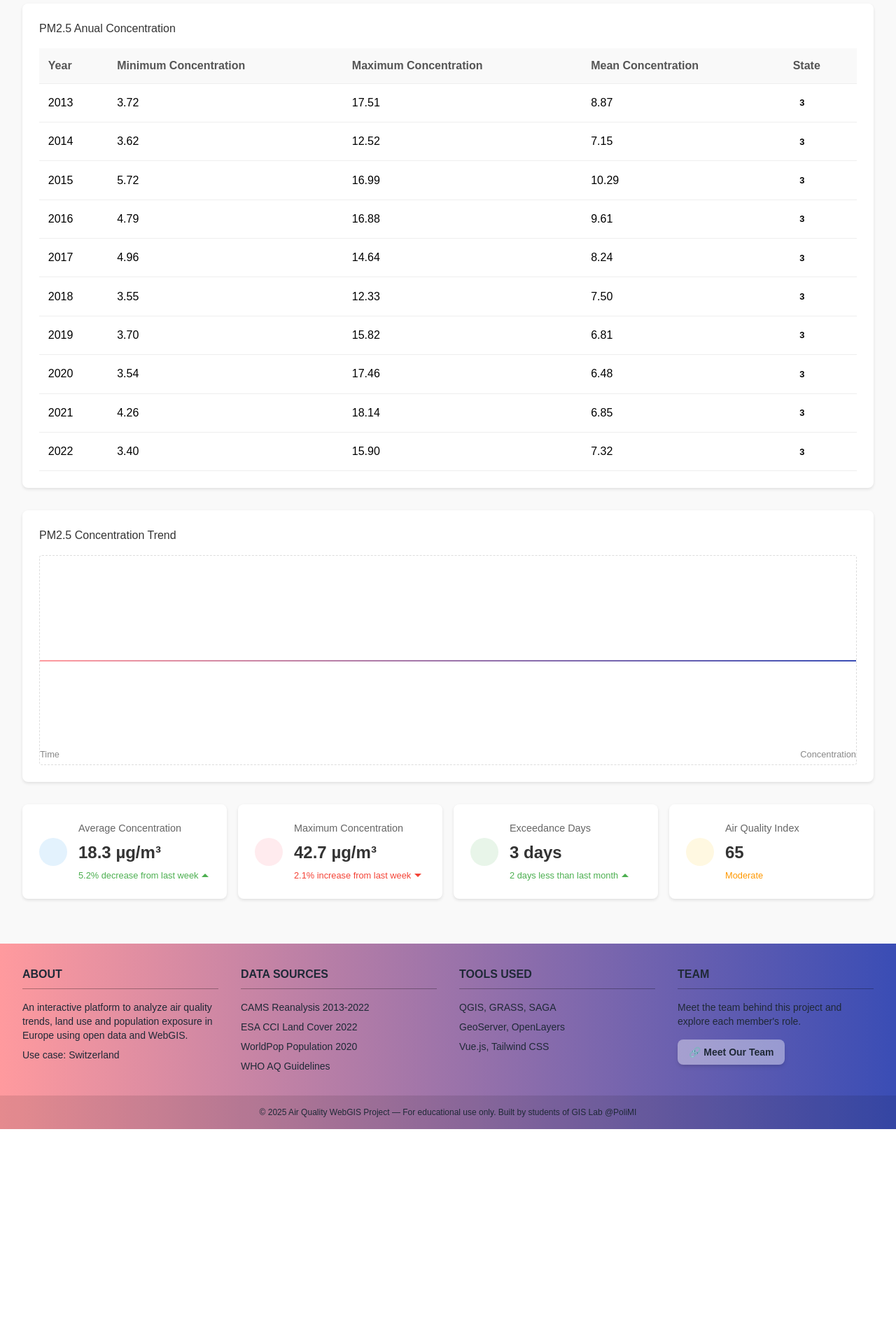
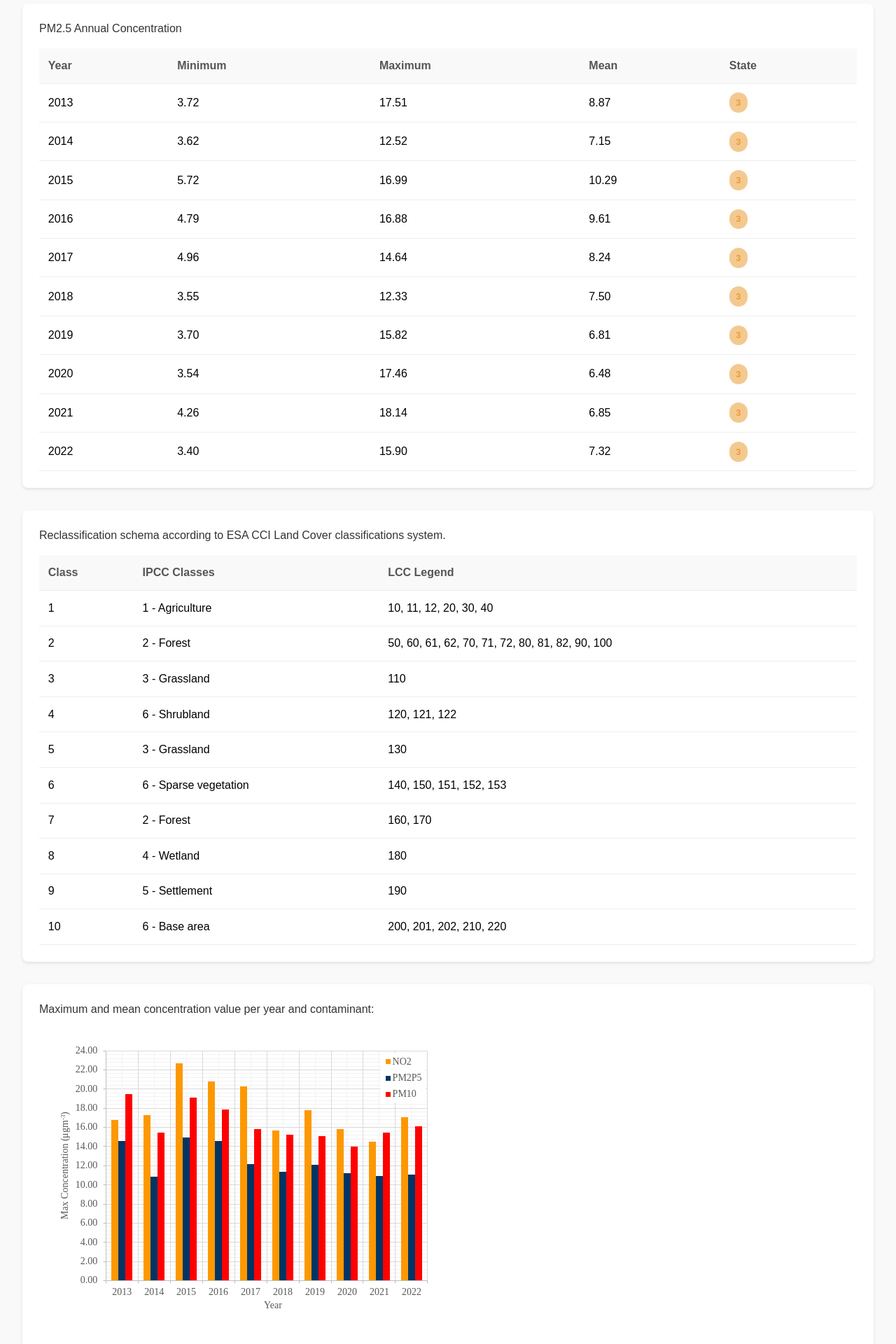
Before and after one commit to Yingbo2077/webgis_vue, a Vue app: page /results in a window 1280 px wide. Shown: the part 280-2200 px from the top of the page at 70% size. Before the commit the page ends 1893 px from the top, so only its background shows below. Built offline with nearby package versions, Linux system fonts and the light colour scheme.

Commit message:
Result Page

```diff
--- a/src/views/ResultPage.vue
+++ b/src/views/ResultPage.vue
@@ -4,7 +4,6 @@
 
     <main class="content-section">
       <h1 class="page-title">Air Quality Analysis Results</h1>
-
       <div class="filter-section">
 
         <div class="filter-group">
@@ -20,14 +19,14 @@
       <div class="results-container">
 
         <div class="table-container">
-          <h3>{{ selectedPollutantLabel }} Anual Concentration</h3>
+          <h3>{{ selectedPollutantLabel }} Annual Concentration</h3>
           <table class="data-table">
             <thead>
               <tr>
                 <th>Year</th>
-                <th>Minimum Concentration</th>
-                <th>Maximum Concentration</th>
-                <th>Mean Concentration</th>
+                <th>Minimum</th>
+                <th>Maximum</th>
+                <th>Mean</th>
                 <th>State</th>
               </tr>
             </thead>
@@ -42,7 +41,7 @@
                 <td>{{ item.mean }}</td>
                 <td>
                     <span class="status-badge" :class="item.statusClass">
-                  {{ item.statusClass }}
+                  {{ item.status }}
                   </span>
                 </td>
               </tr>
@@ -50,18 +49,34 @@
           </table>
         </div>
 
+
+        <div class="table-container">
+          <h3>Reclassification schema according to ESA CCI Land Cover classifications system.</h3>
+          <table class="data-table">
+            <thead>
+              <tr>
+                <th>Class</th>
+                <th>IPCC Classes</th>
+                <th>LCC Legend</th>
+              </tr>
+            </thead>
+            <tbody>
+              <tr v-for="(item, index) in tableDataClass" :key="index">
+                <td>{{ item.Class }}</td>
+                <td>{{ item.IPCC }}</td>
+                <td>{{ item.Legend }}</td>
+              </tr>
+            </tbody>
+          </table>
+        </div>
+
+
+
+
         <div class="chart-container">
-          <h3>{{ selectedPollutantLabel }} Concentration Trend</h3>
-          <div class="chart-placeholder">
-            <!-- This will be replaced with an actual chart component in the future -->
-            <div class="chart-mock">
-              <div class="chart-line"></div>
-              <div class="chart-labels">
-                <span>Time</span>
-                <span>Concentration</span>
-              </div>
-            </div>
-          </div>
+          <h3>Maximum and mean concentration value per year and contaminant:</h3>
+            <img :src="Step6Max" alt="Step6Max" class="image-row"/>
+            <img :src="Step6Mean" alt="Step6Mean" class="image-row"/>
         </div>
 
         <div class="stats-container">
@@ -82,12 +97,16 @@
 
     <AppFooter />
   </div>
+
+
 </template>
 
 <script setup>
 import { ref, computed } from 'vue';
 import AppHeader from '@/components/AppHeader.vue';
 import AppFooter from '@/components/AppFooter.vue';
+import Step6Max from '@/assets/Step6_max.svg';
+import Step6Mean from '@/assets/Step6_mean.svg';
 
 // Sample data
 const pollutants = ref([
@@ -139,50 +158,65 @@ const statsData = ref([
 
 // Sample table data
 const dataNO2 = ref([
-  {year: '2013', minimum: '1.89', maximum: '19.39', mean: '7.04', statusClass: 'Good'},
-  {year: '2014', minimum: '1.92', maximum: '18.76', mean: '7.01', statusClass: '2'},
-  {year: '2015', minimum: '3.58', maximum: '23.50', mean: '9.72', statusClass: '2'},
-  {year: '2016', minimum: '2.94', maximum: '21.13', mean: '9.06', statusClass: '2'},
-  {year: '2017', minimum: '3.04', maximum: '20.86', mean: '8.71', statusClass: '2'},
-  {year: '2018', minimum: '1.77', maximum: '17.21', mean: '6.40', statusClass: '2'},
-  {year: '2019', minimum: '1.51', maximum: '18.89', mean: '5.93', statusClass: '2'},
-  {year: '2020', minimum: '1.27', maximum: '16.09', mean: '5.64', statusClass: '2'},
-  {year: '2021', minimum: '1.61', maximum: '16.77', mean: '6.00', statusClass: '2'},
-  {year: '2022', minimum: '1.59', maximum: '18.76', mean: '6.20', statusClass: '2'}]);
+  {year: '2013', minimum: '1.89', maximum: '19.39', mean: '7.04', statusClass: 'good', status:'2'},
+  {year: '2014', minimum: '1.92', maximum: '18.76', mean: '7.01', statusClass: 'good', status:'2'},
+  {year: '2015', minimum: '3.58', maximum: '23.50', mean: '9.72', statusClass: 'good', status:'2'},
+  {year: '2016', minimum: '2.94', maximum: '21.13', mean: '9.06', statusClass: 'good', status:'2'},
+  {year: '2017', minimum: '3.04', maximum: '20.86', mean: '8.71', statusClass: 'good', status:'2'},
+  {year: '2018', minimum: '1.77', maximum: '17.21', mean: '6.40', statusClass: 'good', status:'2'},
+  {year: '2019', minimum: '1.51', maximum: '18.89', mean: '5.93', statusClass: 'good', status:'2'},
+  {year: '2020', minimum: '1.27', maximum: '16.09', mean: '5.64', statusClass: 'good', status:'2'},
+  {year: '2021', minimum: '1.61', maximum: '16.77', mean: '6.00', statusClass: 'good', status:'2'},
+  {year: '2022', minimum: '1.59', maximum: '18.76', mean: '6.20', statusClass: 'good', status:'2'}]);
 
 const dataPM25 = ref([
-  {year: '2013', minimum: '3.72', maximum: '17.51', mean: '8.87', statusClass: '3'},
-  {year: '2014', minimum: '3.62', maximum: '12.52', mean: '7.15', statusClass: '3'},
-  {year: '2015', minimum: '5.72', maximum: '16.99', mean: '10.29', statusClass: '3'},
-  {year: '2016', minimum: '4.79', maximum: '16.88', mean: '9.61', statusClass: '3'},
-  {year: '2017', minimum: '4.96', maximum: '14.64', mean: '8.24', statusClass: '3'},
-  {year: '2018', minimum: '3.55', maximum: '12.33', mean: '7.50', statusClass: '3'},
-  {year: '2019', minimum: '3.70', maximum: '15.82', mean: '6.81', statusClass: '3'},
-  {year: '2020', minimum: '3.54', maximum: '17.46', mean: '6.48', statusClass: '3'},
-  {year: '2021', minimum: '4.26', maximum: '18.14', mean: '6.85', statusClass: '3'},
-  {year: '2022', minimum: '3.40', maximum: '15.90', mean: '7.32', statusClass: '3'}]);
+  {year: '2013', minimum: '3.72', maximum: '17.51', mean: '8.87', statusClass: 'moderate', status: '3'},
+  {year: '2014', minimum: '3.62', maximum: '12.52', mean: '7.15', statusClass: 'moderate', status: '3'},
+  {year: '2015', minimum: '5.72', maximum: '16.99', mean: '10.29', statusClass: 'moderate', status: '3'},
+  {year: '2016', minimum: '4.79', maximum: '16.88', mean: '9.61', statusClass: 'moderate', status: '3'},
+  {year: '2017', minimum: '4.96', maximum: '14.64', mean: '8.24', statusClass: 'moderate', status: '3'},
+  {year: '2018', minimum: '3.55', maximum: '12.33', mean: '7.50', statusClass: 'moderate', status: '3'},
+  {year: '2019', minimum: '3.70', maximum: '15.82', mean: '6.81', statusClass: 'moderate', status: '3'},
+  {year: '2020', minimum: '3.54', maximum: '17.46', mean: '6.48', statusClass: 'moderate', status: '3'},
+  {year: '2021', minimum: '4.26', maximum: '18.14', mean: '6.85', statusClass: 'moderate', status: '3'},
+  {year: '2022', minimum: '3.40', maximum: '15.90', mean: '7.32', statusClass: 'moderate', status: '3'}]);
 
 const dataPM10 = ref([
-  {year: '2013', minimum: '8.38', maximum: '20.83', mean: '13.67', statusClass: '2'},
-  {year: '2014', minimum: '6.05', maximum: '16.31', mean: '10.44', statusClass: '2'},
-  {year: '2015', minimum: '7.51', maximum: '20.41', mean: '13.02', statusClass: '2'},
-  {year: '2016', minimum: '6.52', maximum: '19.82', mean: '12.00', statusClass: '2'},
-  {year: '2017', minimum: '6.40', maximum: '17.86', mean: '10.73', statusClass: '2'},
-  {year: '2018', minimum: '4.91', maximum: '16.15', mean: '9.87', statusClass: '2'},
-  {year: '2019', minimum: '5.11', maximum: '18.90', mean: '9.49', statusClass: '2'},
-  {year: '2020', minimum: '4.87', maximum: '20.27', mean: '8.63', statusClass: '2'},
-  {year: '2021', minimum: '6.32', maximum: '23.36', mean: '9.97', statusClass: '2'},
-  {year: '2022', minimum: '4.40', maximum: '20.88', mean: '10.52', statusClass: '2'}]);
+  {year: '2013', minimum: '8.38', maximum: '20.83', mean: '13.67', statusClass: 'good', status: '2'},
+  {year: '2014', minimum: '6.05', maximum: '16.31', mean: '10.44', statusClass: 'good', status: '2'},
+  {year: '2015', minimum: '7.51', maximum: '20.41', mean: '13.02', statusClass: 'good', status: '2'},
+  {year: '2016', minimum: '6.52', maximum: '19.82', mean: '12.00', statusClass: 'good', status: '2'},
+  {year: '2017', minimum: '6.40', maximum: '17.86', mean: '10.73',statusClass: 'good', status: '2'},
+  {year: '2018', minimum: '4.91', maximum: '16.15', mean: '9.87', statusClass: 'good', status: '2'},
+  {year: '2019', minimum: '5.11', maximum: '18.90', mean: '9.49', statusClass: 'good', status: '2'},
+  {year: '2020', minimum: '4.87', maximum: '20.27', mean: '8.63', statusClass: 'good', status: '2'},
+  {year: '2021', minimum: '6.32', maximum: '23.36', mean: '9.97', statusClass: 'good', status: '2'},
+  {year: '2022', minimum: '4.40', maximum: '20.88', mean: '10.52', statusClass: 'good', status: '2'}]);
+
 
 const tableData = computed(() => {
   if (selectedPollutant.value === 'no2') return dataNO2.value
   if (selectedPollutant.value === 'pm25') return dataPM25.value
   if (selectedPollutant.value === 'pm10') return dataPM10.value
-  return []
-})
+  return []});
+
+const tableDataClass = ref([
+  {Class: '1', IPCC: '1 - Agriculture', Legend: '10, 11, 12, 20, 30, 40'},
+  {Class: '2', IPCC: '2 - Forest', Legend: '50, 60, 61, 62, 70, 71, 72, 80, 81, 82, 90, 100'},
+  {Class: '3', IPCC: '3 - Grassland', Legend: '110'},
+  {Class: '4', IPCC: '6 - Shrubland', Legend: '120, 121, 122'},
+  {Class: '5', IPCC: '3 - Grassland', Legend: '130'},
+  {Class: '6', IPCC: '6 - Sparse vegetation', Legend: '140, 150, 151, 152, 153'},
+  {Class: '7', IPCC: '2 - Forest', Legend: '160, 170'},
+  {Class: '8', IPCC: '4 - Wetland', Legend: '180'},
+  {Class: '9', IPCC: '5 - Settlement', Legend: '190'},
+  {Class: '10', IPCC: '6 - Base area', Legend: '200, 201, 202, 210, 220'}]);
 
 
 </script>
+
+
+
 
 <style scoped>
 .result-page {
@@ -439,13 +473,13 @@ const tableData = computed(() => {
 }
 
 .status-badge.good {
-  background-color: #e8f5e9;
-  color: #2e7d32;
+  background-color: #A9C6EE;
+  color: #5B94DF;
 }
 
 .status-badge.moderate {
-  background-color: #fff8e1;
-  color: #f57f17;
+  background-color: #F4C990;
+  color: #EB9D35;
 }
 
 .status-badge.unhealthy {
@@ -463,4 +497,15 @@ const tableData = computed(() => {
     align-items: stretch;
   }
 }
+
+.image-row {
+  max-width: 600px;
+  margin: 1rem;
+  display: inline-block;
+  justify-content: center;
+  align-items: center;
+  gap: 2rem; /* espacio entre imágenes */
+  flex-wrap: wrap; /* por si en pantallas pequeñas se apilan */
+  margin-bottom: 2rem;
+}
 </style>
```
Also changed, not shown: src/assets/Step6_max.svg (added), src/assets/Step6_mean.svg (added).
